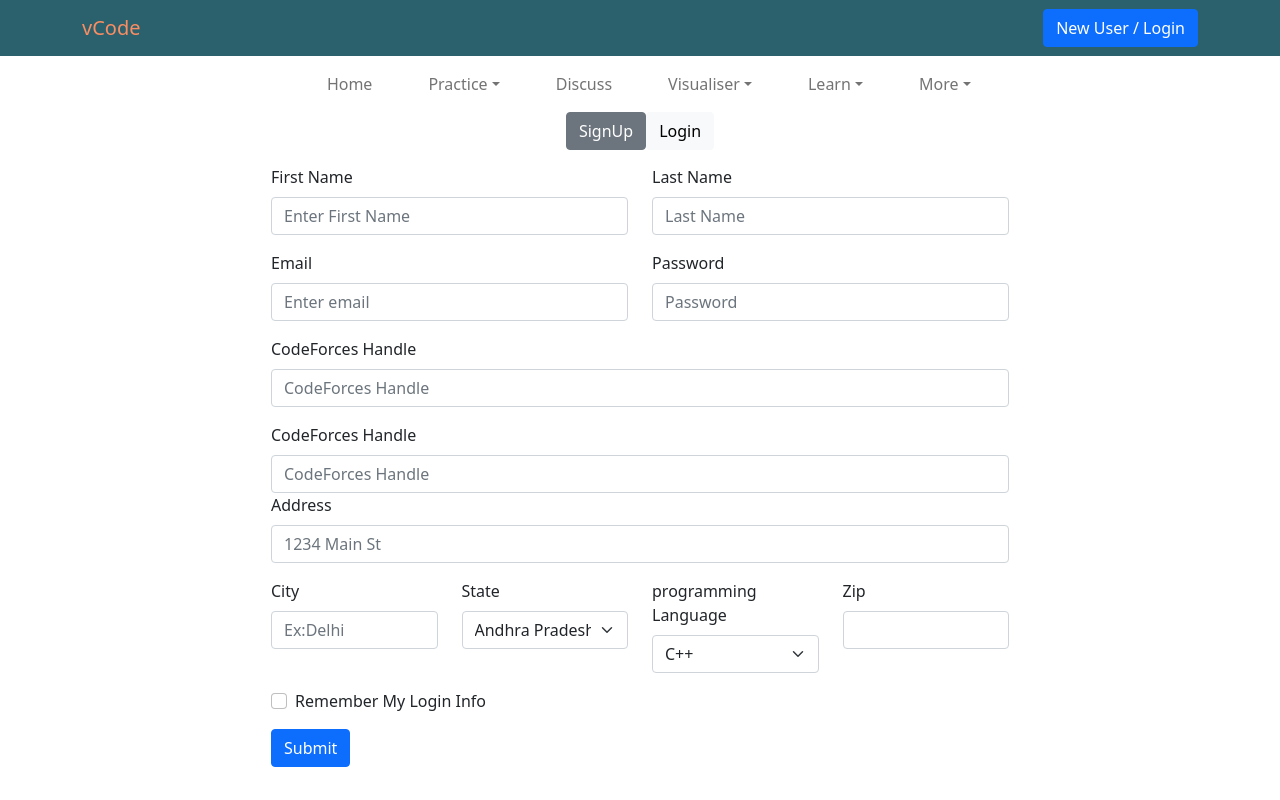
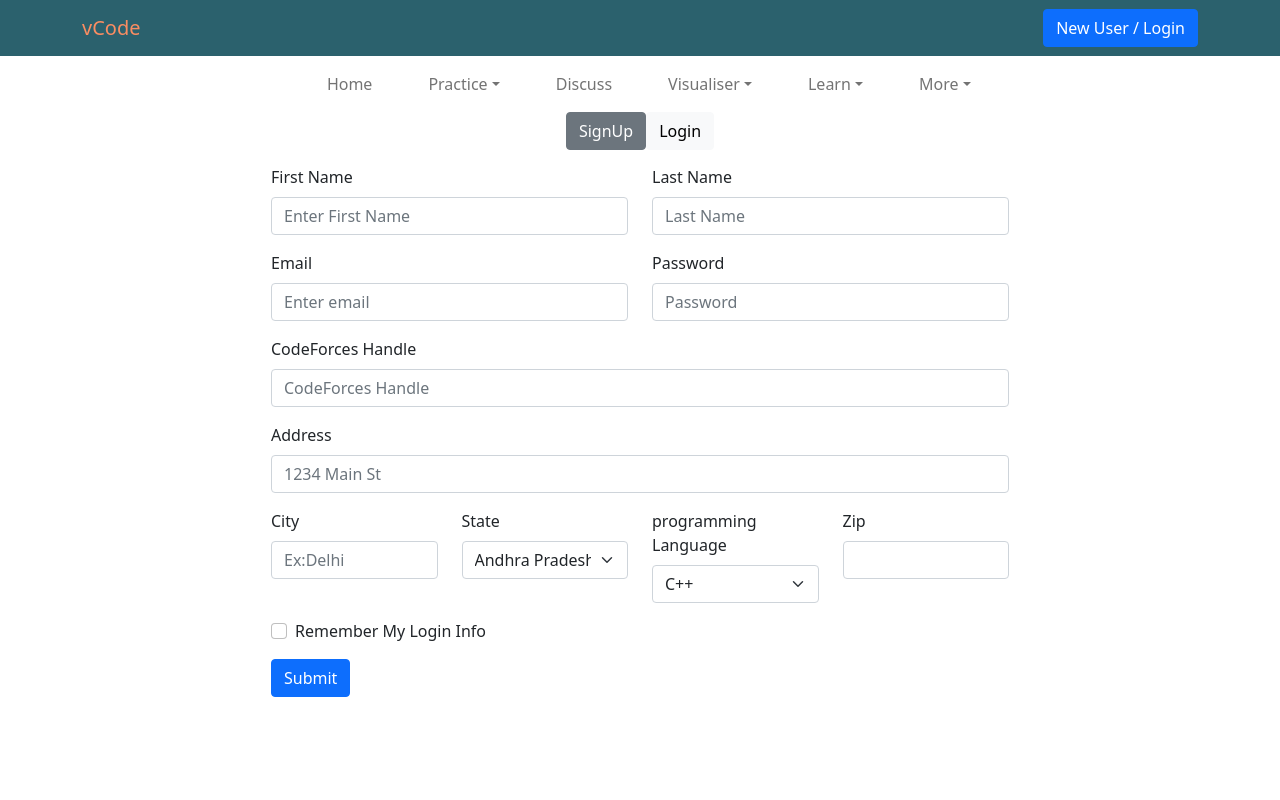
Before and after one commit to Kkotiswar/vCode_HOF_22, a React (Create React App) app in the folder vcode/: page /Auth in a window 1280 px wide. Built offline with nearby package versions, Linux system fonts and the light colour scheme; no server answers; the HTML template or start-up script is replaced by a standard one.

Commit message:
Update SignUP.jsx

```diff
--- a/vcode/src/components/forms/SignUP.jsx
+++ b/vcode/src/components/forms/SignUP.jsx
@@ -72,8 +72,6 @@ const SignUp = () => {
                     </Form.Group>
 
                     <Form.Group className="mb-3" controlId="formGridAddress1">
-                        <Form.Label>CodeForces Handle</Form.Label>
-                        <Form.Control required placeholder="CodeForces Handle" name='CfHandle' value={user.CfHandle} onChange={handleChange}/>
                         <Form.Label>Address</Form.Label>
                         <Form.Control required placeholder="1234 Main St" name='Address' value={user.Address} onChange={handleChange}/>
                     </Form.Group>
```
